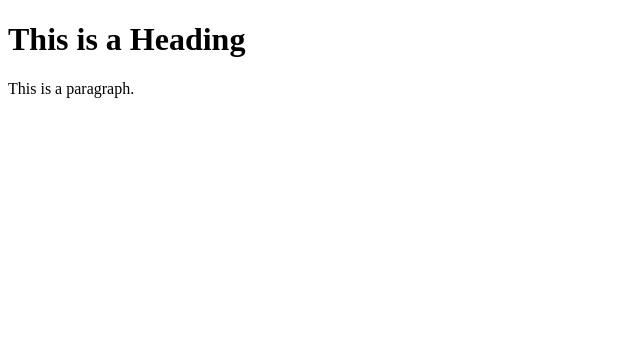
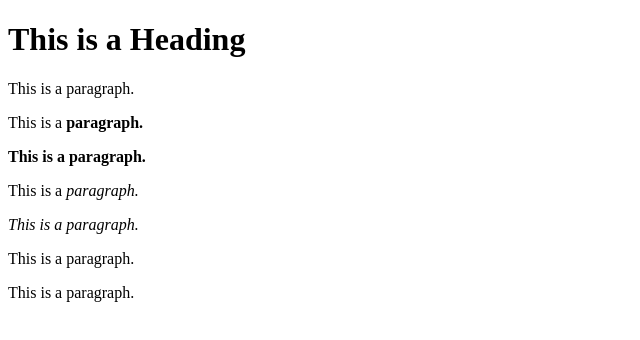
Before and after one commit to jessy169/ah, a plain HTML site: page index.html in a window 1280 px wide. Shown: the whole page, without its empty margins (0-640 px from the left). Drawn offline with Linux system fonts and the light colour scheme.

Commit message:
Updated Paragraph Tags

```diff
--- a/index.html
+++ b/index.html
@@ -7,6 +7,13 @@
 
 <h1>This is a Heading</h1>
 <p>This is a paragraph.</p>
+<p>This is a <strong>paragraph.</strong></p>
+<p><strong>This is a paragraph.</strong></p>
+<p>This is a <em>paragraph.</em></p>
+<p><em>This is a paragraph.</em></p>
+<p>This is a paragraph.</p>
+<p>This is a paragraph.</p>
+
 
 </body>
 </html>
```
